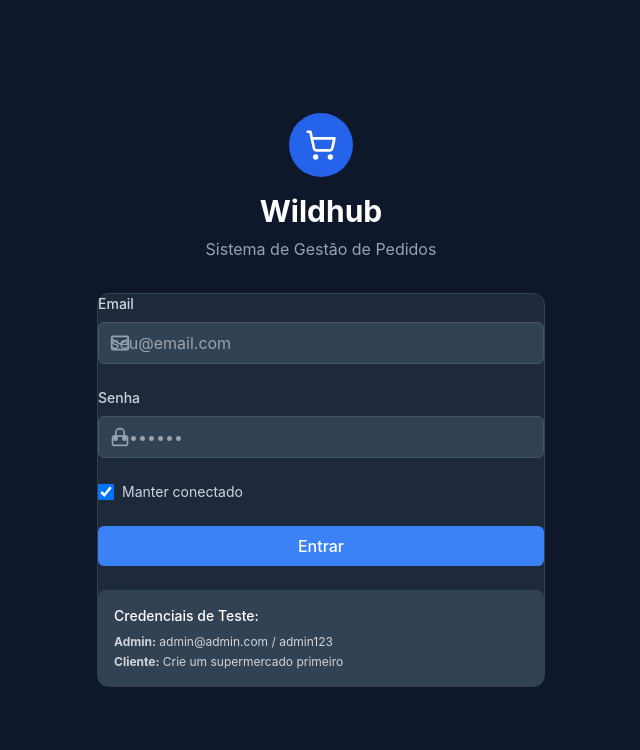
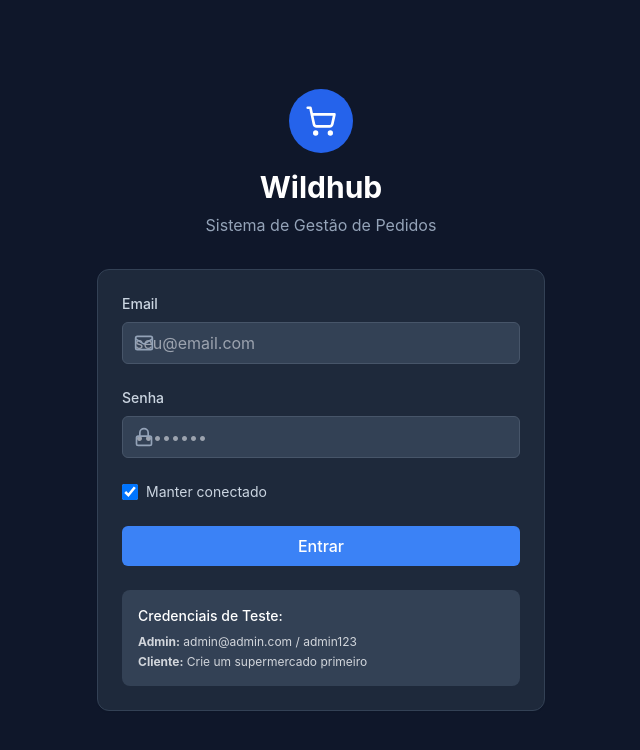
Before and after one commit to samuelwildary2025/wildhub-sistemasupermercado, a React (Vite) app in the folder frontend/: page /login in a window 1280 px wide. Shown: the top 750 px of the page, without its empty margins (319-959 px from the left). Built offline with nearby package versions, Linux system fonts and the light colour scheme.

Commit message:
Update Login.jsx

```diff
--- a/frontend/src/pages/Login.jsx
+++ b/frontend/src/pages/Login.jsx
@@ -61,7 +61,8 @@ const Login = ({ onLogin }) => {
         </div>
 
         {/* Form */}
-        <div className="card">
+        {/* CORRIGIDO: Adicionado padding p-6 para espaçamento interno */}
+        <div className="card p-6">
           <form onSubmit={handleSubmit} className="space-y-6">
             {error && (
               <div className="flex items-center space-x-2 p-3 bg-red-100 dark:bg-red-900/50 border border-red-400 dark:border-red-700 rounded-lg">
```
